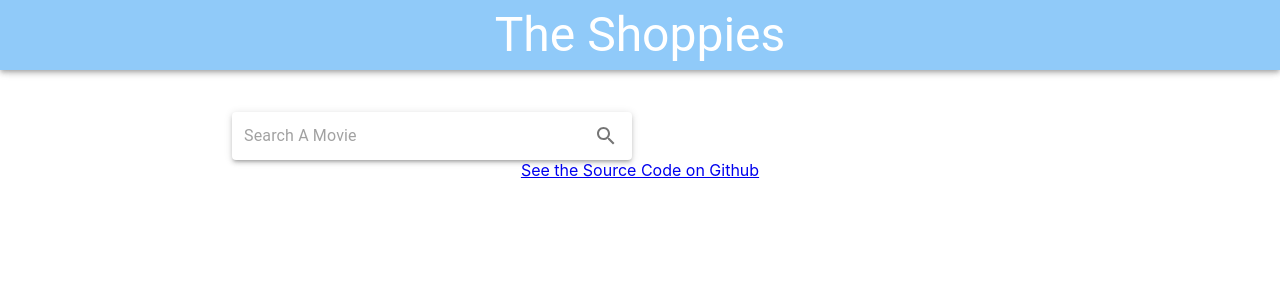
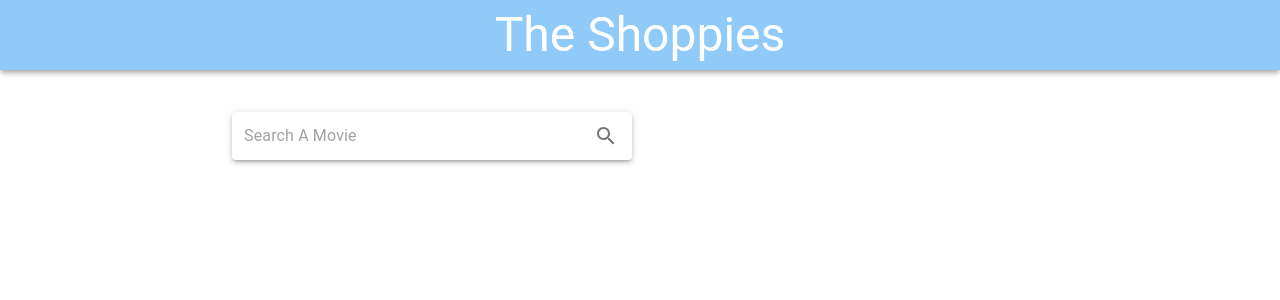
Before and after one commit to ibrikk/shoppies, a React (Create React App) app: page / in a window 1280 px wide. Shown: the top 300 px of the page. Built offline with nearby package versions, Linux system fonts and the light colour scheme.

Commit message:
edit readme

```diff
--- a/src/App.js
+++ b/src/App.js
@@ -233,7 +233,6 @@ const App = () => {
           )}
         </Grid>
       </Grid>
-      <a href='https://github.com/ibrikk/shoppies'>See the Source Code on Github </a>
     </Container>
   );
 };
```
